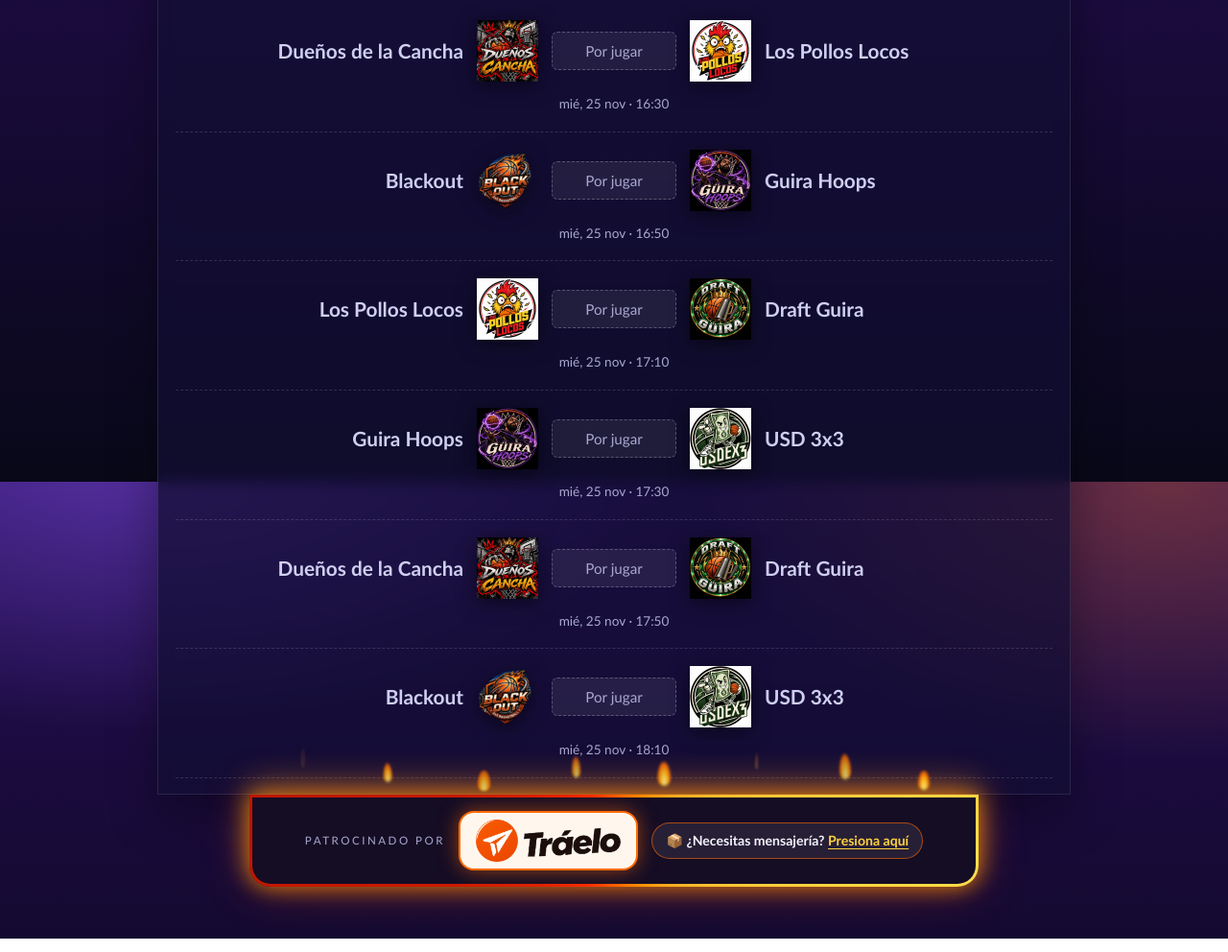
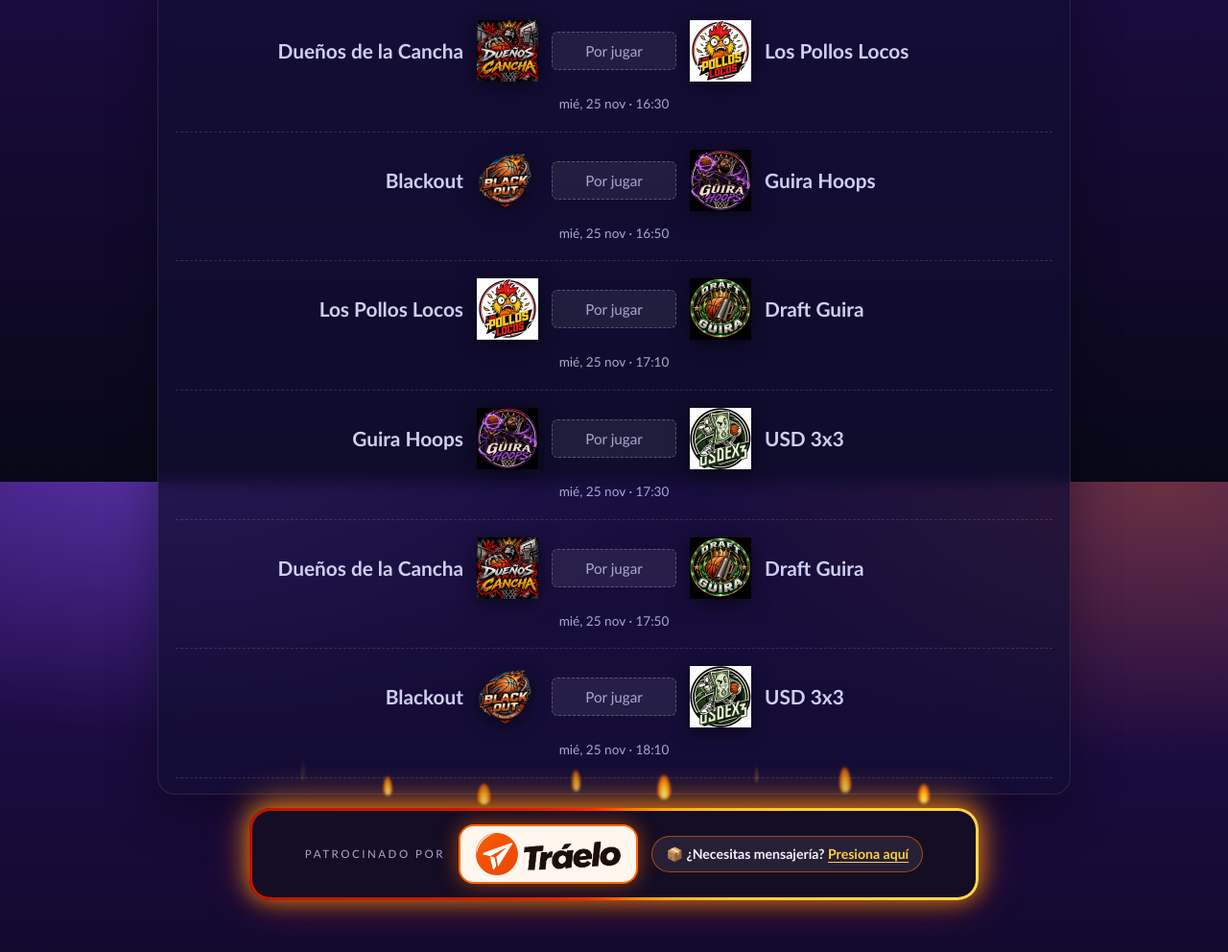
Before and after one commit to Manuel58289891/torneo-baloncesto, a website: page docs/index.html in a window 1280 px wide. Shown: the part 298-1290 px from the top of the page at 96% size. Drawn offline with Linux system fonts and the light colour scheme; no server answers.

```diff
--- a/docs/theme.css
+++ b/docs/theme.css
@@ -268,3 +268,8 @@
 .theme main > .card:last-child { margin-bottom: 0; border-bottom-left-radius: 0; border-bottom-right-radius: 0; }
 .theme footer .sponsor { margin-top: 0; border-top-left-radius: 0; border-top-right-radius: 0; }
 @media (max-width: 600px) { .theme footer .sponsor { margin-top: 0; } }
+
+/* Banner de Tráelo con una separación pequeña respecto a la tabla */
+.theme main > .card:last-child { margin-bottom: 0; border-bottom-left-radius: 18px; border-bottom-right-radius: 18px; }
+.theme footer .sponsor { margin-top: 14px; border-top-left-radius: 22px; border-top-right-radius: 22px; }
+@media (max-width: 600px) { .theme footer .sponsor { margin-top: 14px; } .theme main > .card:last-child { border-bottom-left-radius: 16px; border-bottom-right-radius: 16px; } }
```
